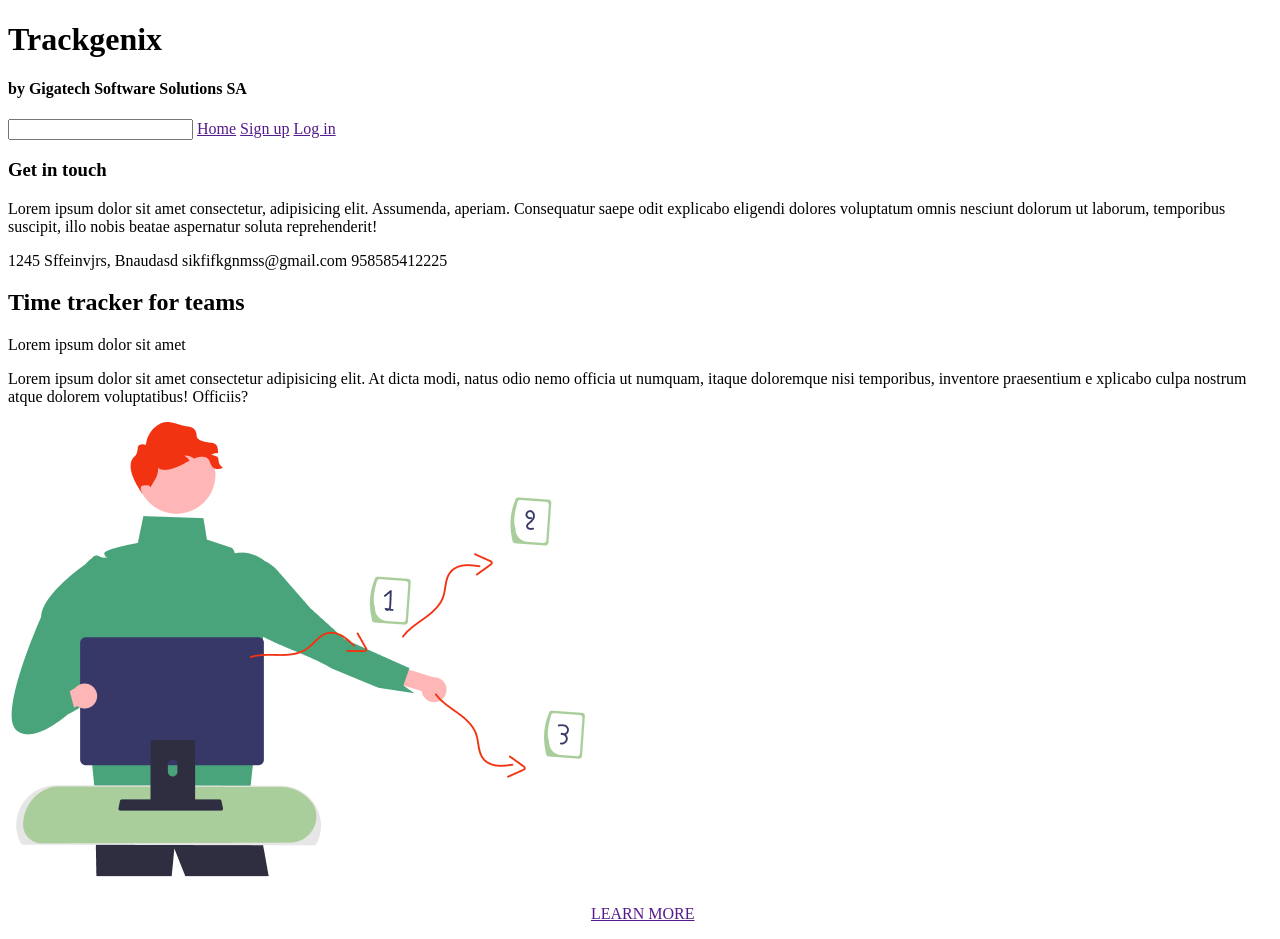
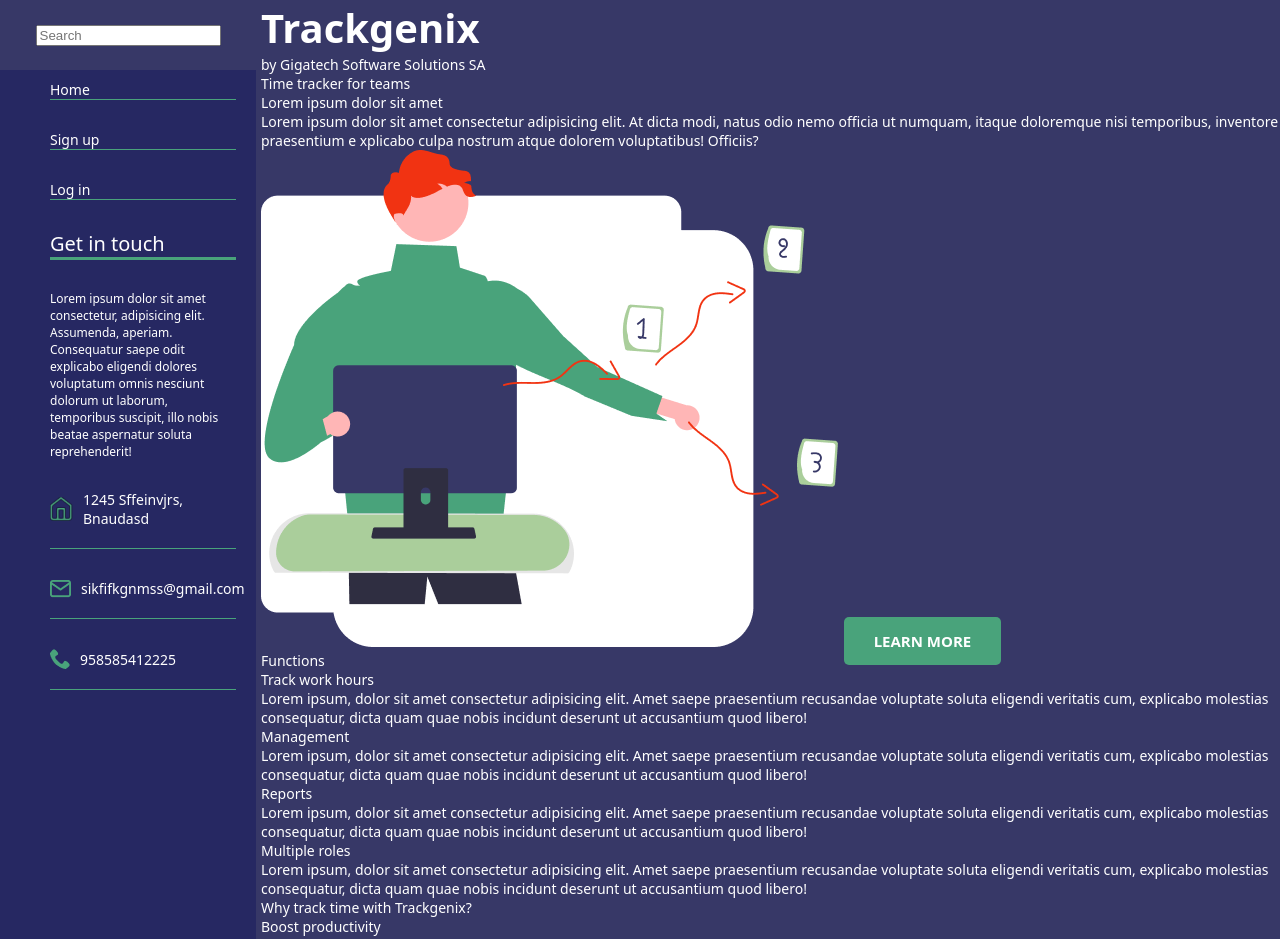
Before and after one commit to Anitacr486/BaSP-A2022-Etapa-1, a plain HTML site: page Semana-01/index.html in a window 1280 px wide. Shown: the top 939 px of the page. Drawn offline with Linux system fonts and the light colour scheme.

Commit message:
BaSP-W03-2022: Add sidebar

```diff
--- /dev/null
+++ b/Semana-01/css/reset.css
@@ -0,0 +1,40 @@
+html, body, div, span, applet, object, iframe, h1, h2, h3, h4, h5, h6, p, blockquote, pre, a, abbr, acronym, address, big, cite, code, del, dfn, em, img, ins, kbd, q, s, samp, small, strike, strong, sub, sup, tt, var, b, u, i, center, dl, dt, dd, ol, ul, li, fieldset, form, label, legend, table, caption, tbody, tfoot, thead, tr, th, td, article, aside, canvas, details, embed, figure, figcaption, footer, header, hgroup, menu, nav, output, ruby, section, summary, time, mark, audio, video {
+  margin: 0;
+  padding: 0;
+  border: 0;
+  font-size: 100%;
+  font: inherit;
+  vertical-align: baseline;
+}
+
+/* HTML5 display-role reset for older browsers */
+
+/* article, aside, details, figcaption, figure, footer, header, hgroup, menu, nav, section {
+  display: block;
+}
+
+body {
+  line-height: 1;
+}
+
+ol, ul {
+  list-style: none;
+}
+
+blockquote, q {
+  quotes: none;
+}
+
+blockquote:before, blockquote:after, q:before, q:after {
+  content: '';
+  content: none;
+}
+
+table {
+  border-collapse: collapse;
+  border-spacing: 0;
+}
+
+html, body, #root {
+  height: 100%
+} */
--- /dev/null
+++ b/Semana-01/css/style.css
@@ -0,0 +1,66 @@
+body {
+    background-color: #373867;
+    color: white;
+    display: flex;
+    gap: 5px;
+    font-size: 14px;
+    font-family: system-ui, -apple-system, BlinkMacSystemFont, 'Segoe UI', Roboto, Oxygen, Ubuntu, Cantarell, 'Open Sans', 'Helvetica Neue', sans-serif;
+}
+h1 {
+    font-size: 40px;
+    font-weight: 700;
+}
+.sidebar {
+    background-color: #262862;
+    width: 20%;
+
+}
+.container {
+    width: 80%;
+}
+.search-sec {
+    background-color: #373867;
+    height: 70px;
+    justify-content: center;
+    align-items: center;
+    display: flex;
+}
+
+.sidebar li {
+    list-style: none;
+    margin-bottom: 30px;
+    border-bottom: 1px solid #49A37B;
+}
+.sidebar li a {
+    text-decoration: none;
+    color: white;
+}
+.sidebar-list {
+    padding: 10px 20px 50px 50px;
+}
+.get-in-touch {
+    font-size: 20px;
+    border-bottom: 3px solid #49A37B;
+    margin-bottom: 30px;
+}
+.get-in-touch-text {
+    font-size: 12px;
+    margin-bottom: 30px;
+}
+.adress li {
+    padding-bottom: 20px;
+    align-items: center;
+    display: flex;
+}
+.adress li img {
+    margin-right: 10px;
+}
+.learn-more-btn {
+    font-size: 15px;
+    font-weight: 700;
+    text-decoration: none;
+    color: white;
+    background-color: #49A37B;
+    padding: 14px 30px;
+    border-radius: 5px;
+}
--- a/Semana-01/index.html
+++ b/Semana-01/index.html
@@ -8,44 +8,68 @@
       name="description"
       content="Web app for tracking employee working hours"
     />
+    <link rel="stylesheet" type="text/css" href="css/reset.css"/>
+    <link rel="stylesheet" type="text/css" href="css/style.css"/>
     <title>Trackgenix</title>
   </head>
   <body>
+    <div class="sidebar">
+      <aside>
+      <div class="search-sec">
+        <input type="search" placeholder="Search"/>
+      </div>
+        <div class="sidebar-list">
+          <section>
+            <ul>
+              <li><a href="">Home</a></li>
+              <li><a href="">Sign up</a></li>
+              <li><a href="">Log in</a></li>
+            </ul>
+          </section>
+          <section>
+            <h3 class="get-in-touch">Get in touch</h3>
+            <p class="get-in-touch-text">
+              Lorem ipsum dolor sit amet consectetur, adipisicing elit. Assumenda,
+              aperiam. Consequatur saepe odit explicabo eligendi dolores
+              voluptatum omnis nesciunt dolorum ut laborum, temporibus suscipit,
+              illo nobis beatae aspernatur soluta reprehenderit!
+            </p>
+            <adress class="adress">
+              <ul>
+                <li>
+                  <img src="img/Adress Icon.png" alt="Adress icon.">
+                  1245 Sffeinvjrs, Bnaudasd
+                </li>
+                <li>
+                  <img src="img/Email Icon.png" alt="Email icon.">
+                  sikfifkgnmss@gmail.com
+                </li>
+                <li>
+                  <img src="img/Telephone Icon.png" alt="Telephone icon.">
+                  958585412225
+                </li>
+              </ul>
+            </adress>
+          </section>
+        </div>
+      </aside>
+    </div>
+    <div class="container">
       <header>
         <h1>Trackgenix</h1>
-      <h4>by Gigatech Software Solutions SA</h4>
+        <h2>by Gigatech Software Solutions SA</h2>
       </header>
-    <aside>
-      <section>
-        <input type="search" name="" />
-        <a href="">Home</a>
-        <a href="">Sign up</a>
-        <a href="">Log in</a>
-      </section>
-      <section>
-        <h3>Get in touch</h3>
-        <p>
-          Lorem ipsum dolor sit amet consectetur, adipisicing elit. Assumenda,
-          aperiam. Consequatur saepe odit explicabo eligendi dolores voluptatum
-          omnis nesciunt dolorum ut laborum, temporibus suscipit, illo nobis
-          beatae aspernatur soluta reprehenderit!
-        </p>
-        <adress>
-          1245 Sffeinvjrs, Bnaudasd sikfifkgnmss@gmail.com 958585412225
-        </adress>
-      </section>
-    </aside>
       <section>
         <h2>Time tracker for teams</h2>
         <p>Lorem ipsum dolor sit amet</p>
         <p>
-        Lorem ipsum dolor sit amet consectetur adipisicing elit. At dicta modi,
-        natus odio nemo officia ut numquam, itaque doloremque nisi temporibus,
-        inventore praesentium e xplicabo culpa nostrum atque dolorem
-        voluptatibus! Officiis?
+          Lorem ipsum dolor sit amet consectetur adipisicing elit. At dicta
+          modi, natus odio nemo officia ut numquam, itaque doloremque nisi
+          temporibus, inventore praesentium e xplicabo culpa nostrum atque
+          dolorem voluptatibus! Officiis?
         </p>
         <img src="img/Imagen-principal.png" alt="An employee with a computer" />
-      <a href="">LEARN MORE</a>
+        <a href="" class="learn-more-btn">LEARN MORE</a>
       </section>
       <section>
         <h2>Functions</h2>
@@ -53,29 +77,29 @@
         <p>
           Lorem ipsum, dolor sit amet consectetur adipisicing elit. Amet saepe
           praesentium recusandae voluptate soluta eligendi veritatis cum,
-        explicabo molestias consequatur, dicta quam quae nobis incidunt deserunt
-        ut accusantium quod libero!
+          explicabo molestias consequatur, dicta quam quae nobis incidunt
+          deserunt ut accusantium quod libero!
         </p>
         <h3>Management</h3>
         <p>
           Lorem ipsum, dolor sit amet consectetur adipisicing elit. Amet saepe
           praesentium recusandae voluptate soluta eligendi veritatis cum,
-        explicabo molestias consequatur, dicta quam quae nobis incidunt deserunt
-        ut accusantium quod libero!
+          explicabo molestias consequatur, dicta quam quae nobis incidunt
+          deserunt ut accusantium quod libero!
         </p>
         <h3>Reports</h3>
         <p>
           Lorem ipsum, dolor sit amet consectetur adipisicing elit. Amet saepe
           praesentium recusandae voluptate soluta eligendi veritatis cum,
-        explicabo molestias consequatur, dicta quam quae nobis incidunt deserunt
-        ut accusantium quod libero!
+          explicabo molestias consequatur, dicta quam quae nobis incidunt
+          deserunt ut accusantium quod libero!
         </p>
         <h3>Multiple roles</h3>
         <p>
           Lorem ipsum, dolor sit amet consectetur adipisicing elit. Amet saepe
           praesentium recusandae voluptate soluta eligendi veritatis cum,
-        explicabo molestias consequatur, dicta quam quae nobis incidunt deserunt
-        ut accusantium quod libero!
+          explicabo molestias consequatur, dicta quam quae nobis incidunt
+          deserunt ut accusantium quod libero!
         </p>
       </section>
       <section>
@@ -84,29 +108,29 @@
         <p>
           Lorem ipsum dolor sit amet consectetur adipisicing elit. Molestias
           voluptatem earum est? Quaerat at doloremque sed facilis neque in
-        deleniti quae libero suscipit aliquam? Velit omnis ea harum accusantium
-        delectus?
+          deleniti quae libero suscipit aliquam? Velit omnis ea harum
+          accusantium delectus?
         </p>
         <h3>Manage team</h3>
         <p>
           Lorem ipsum dolor sit amet consectetur adipisicing elit. Molestias
           voluptatem earum est? Quaerat at doloremque sed facilis neque in
-        deleniti quae libero suscipit aliquam? Velit omnis ea harum accusantium
-        delectus?
+          deleniti quae libero suscipit aliquam? Velit omnis ea harum
+          accusantium delectus?
         </p>
         <h3>Bussines intelligence</h3>
         <p>
           Lorem ipsum dolor sit amet consectetur adipisicing elit. Molestias
           voluptatem earum est? Quaerat at doloremque sed facilis neque in
-        deleniti quae libero suscipit aliquam? Velit omnis ea harum accusantium
-        delectus?
+          deleniti quae libero suscipit aliquam? Velit omnis ea harum
+          accusantium delectus?
         </p>
         <h3>Decision-making</h3>
         <p>
           Lorem ipsum dolor sit amet consectetur adipisicing elit. Molestias
           voluptatem earum est? Quaerat at doloremque sed facilis neque in
-        deleniti quae libero suscipit aliquam? Velit omnis ea harum accusantium
-        delectus?
+          deleniti quae libero suscipit aliquam? Velit omnis ea harum
+          accusantium delectus?
         </p>
       </section>
       <h2>Contact us</h2>
@@ -133,15 +157,15 @@
         <p>
           Lorem ipsum dolor sit amet consectetur, adipisicing elit. Et modi
           aperiam nobis rem. Sed doloribus perspiciatis dignissimos consequuntur
-        sunt. Molestiae suscipit consectetur molestias dicta facere voluptatibus
-        tenetur nisi, rem repellat.
+          sunt. Molestiae suscipit consectetur molestias dicta facere
+          voluptatibus tenetur nisi, rem repellat.
         </p>
         <h3>Amet Aungue</h3>
         <p>
           Lorem ipsum dolor sit amet consectetur, adipisicing elit. Et modi
           aperiam nobis rem. Sed doloribus perspiciatis dignissimos consequuntur
-        sunt. Molestiae suscipit consectetur molestias dicta facere voluptatibus
-        tenetur nisi, rem repellat.
+          sunt. Molestiae suscipit consectetur molestias dicta facere
+          voluptatibus tenetur nisi, rem repellat.
         </p>
         <h3>Lorem</h3>
         <img src="img/Imagen2.png" alt="A man sitting at a desk." />
@@ -181,12 +205,13 @@
         </ol>
       </section>
       <footer>
-      <img src="img/Icon Facebook.png" alt="Logo de Facebook" />
-      <img src="img/Icon Linkedin.png" alt="Logo de Linkedin" />
-      <img src="img/Icon Twitter.png" alt="Logo de Twitter" />
-      <img src="img/Icon Instagram.png" alt="Logo de Instagram" />
-      <img src="img/Icon Github.png" alt="Logo de Github" />
+        <img src="img/Facebook icon.png" alt="Facebook icon." />
+        <img src="img/LinkedIn icon.png" alt="Linkedin icon." />
+        <img src="img/Twitter icon.png" alt="Twitter icon." />
+        <img src="img/Instagram icon.png" alt="Instagram icon." />
+        <img src="img/Github icon.png" alt="Github icon." />
         <p>Montevideo, Uruguay</p>
       </footer>
+    </div>
   </body>
 </html>
```
Also changed, not shown: Semana-01/img/Adress Icon.png (added), Semana-01/img/Email Icon.png (renamed from Semana-01/img/Icon Email.png), Semana-01/img/Facebook icon.png (added), Semana-01/img/Github icon.png (added), Semana-01/img/Icon Adress.png (deleted), Semana-01/img/Instagram icon.png (added), Semana-01/img/LinkedIn icon.png (added), Semana-01/img/Telephone Icon.png (renamed from Semana-01/img/Icon Telephone.png), Semana-01/img/Twitter icon.png (added). Lines whose indentation alone changed are shown as unchanged.
